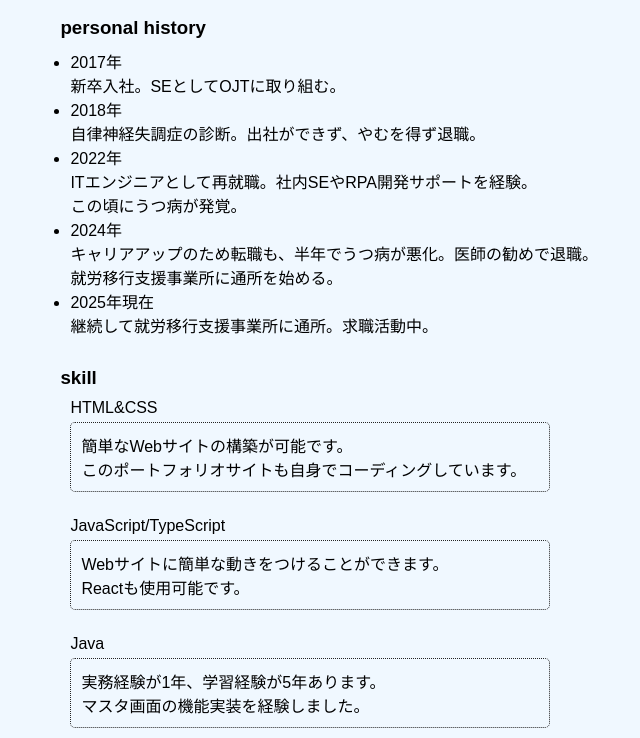
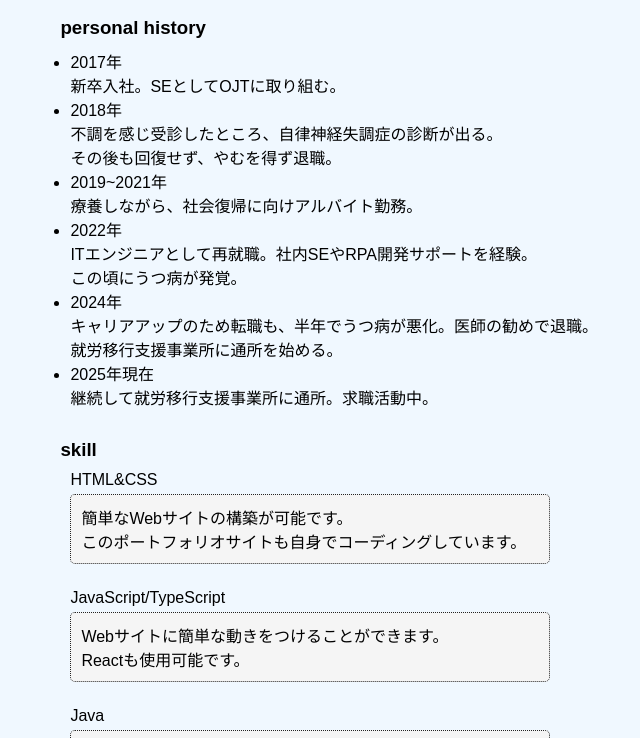
Before and after one commit to HarukaM0704/portfolio, a plain HTML site: page index.html in a window 1280 px wide. Shown: the part 1071-1809 px from the top of the page, without its empty margins (280-920 px from the left). Drawn offline with nearby package versions, Linux system fonts and the light colour scheme.

Commit message:
文章修正

```diff
--- a/css/stylesheet.css
+++ b/css/stylesheet.css
@@ -158,7 +158,7 @@ header {
 
 .skills {
     margin: 10px;
-    width:80%
+    width:80%;
 }
 
 .content {
@@ -166,6 +166,7 @@ header {
     padding:10px;
     border:1px dotted #242424;
     border-radius: 5px;
+    background-color:whitesmoke;
 }
 
 
--- a/index.html
+++ b/index.html
@@ -72,7 +72,8 @@
                         <h3>personal history</h3>
                         <ul class="skill">
                             <li>2017年<p>新卒入社。SEとしてOJTに取り組む。</p></li>
-                            <li>2018年<p>自律神経失調症の診断。出社ができず、やむを得ず退職。</p></li>
+                            <li>2018年<p>不調を感じ受診したところ、自律神経失調症の診断が出る。</p><p>その後も回復せず、やむを得ず退職。</p></li>
+                            <li>2019~2021年<p>療養しながら、社会復帰に向けアルバイト勤務。</p></li>
                             <li>2022年<p>ITエンジニアとして再就職。社内SEやRPA開発サポートを経験。</p><p>この頃にうつ病が発覚。</p></li>
                             <li>2024年<p>キャリアアップのため転職も、半年でうつ病が悪化。医師の勧めで退職。</p><p>就労移行支援事業所に通所を始める。</p></li>
                             <li>2025年現在<p>継続して就労移行支援事業所に通所。求職活動中。</p></li>
```
